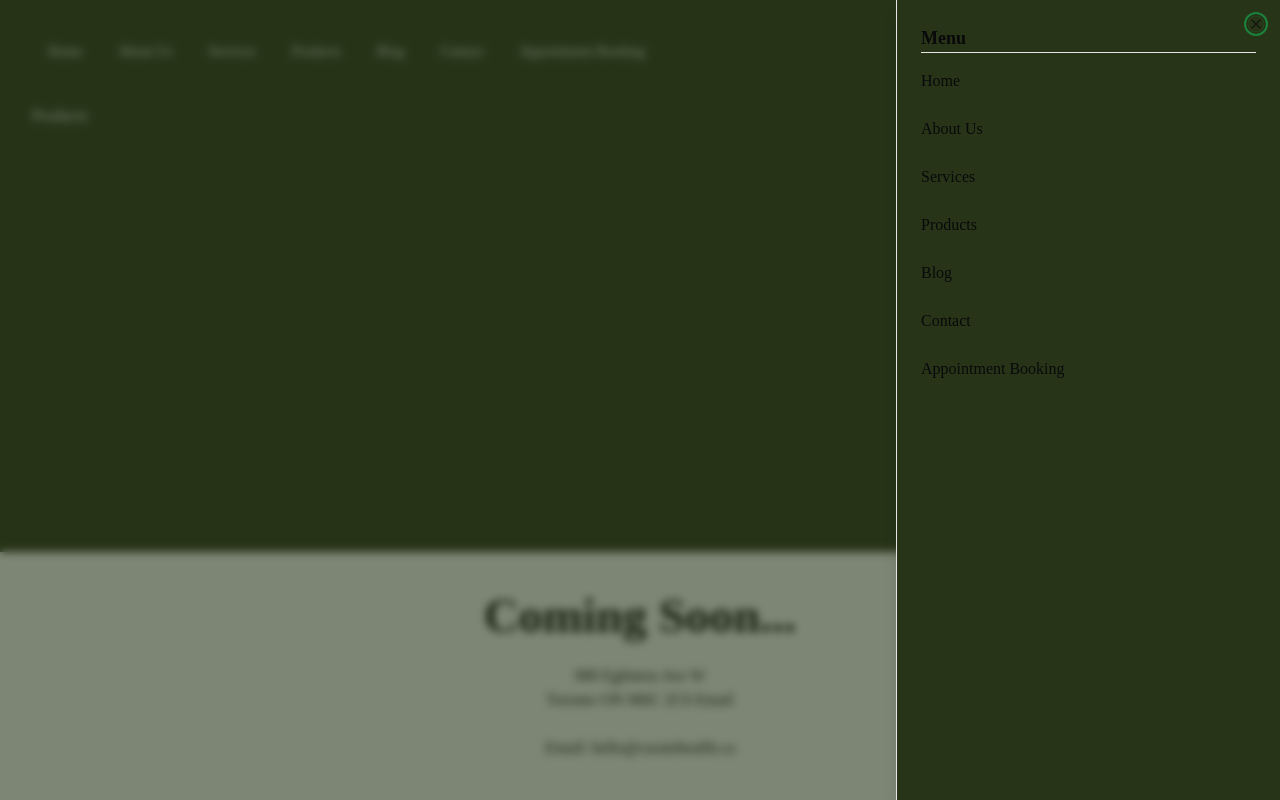
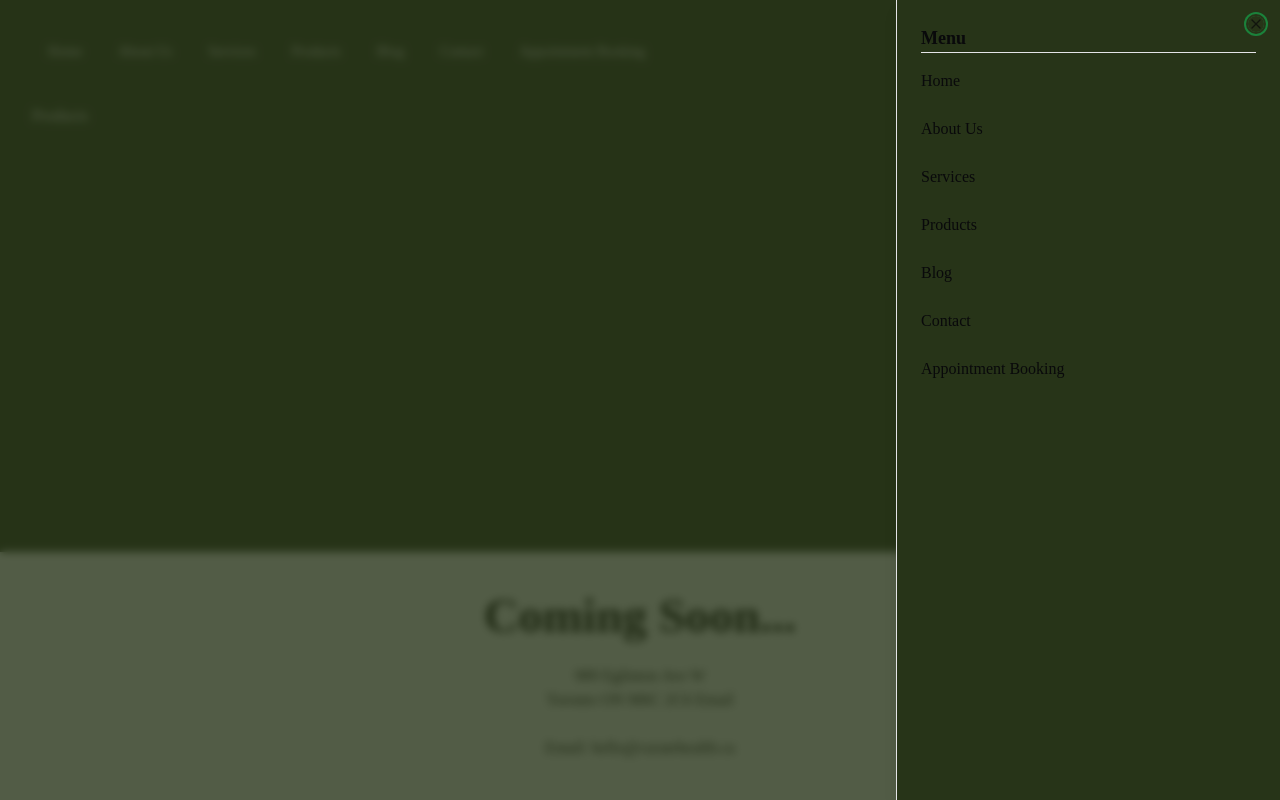
Before and after one commit to fnhan/curate-health, a Next.js app: page /products in a window 1280 px wide. Both pictures are taken after a click on the button 1204 px from the left and 52 px from the top of the page. Built offline with nearby package versions, Linux system fonts and the light colour scheme.

Commit message:
update sheet component to adjust width

```diff
--- a/components/ui/sheet.tsx
+++ b/components/ui/sheet.tsx
@@ -19,7 +19,7 @@ const SheetOverlay = React.forwardRef<
 >(({ className, ...props }, ref) => (
   <SheetPrimitive.Overlay
     className={cn(
-      'fixed inset-0 z-50 bg-primary/60 backdrop-blur-sm data-[state=open]:animate-in data-[state=closed]:animate-out data-[state=closed]:fade-out-0 data-[state=open]:fade-in-0',
+      'fixed inset-0 z-50 bg-background/80 backdrop-blur-sm data-[state=open]:animate-in data-[state=closed]:animate-out data-[state=closed]:fade-out-0 data-[state=open]:fade-in-0',
       className
     )}
     {...props}
@@ -36,7 +36,7 @@ const sheetVariants = cva(
         top: 'inset-x-0 top-0 border-b data-[state=closed]:slide-out-to-top data-[state=open]:slide-in-from-top',
         bottom:
           'inset-x-0 bottom-0 border-t data-[state=closed]:slide-out-to-bottom data-[state=open]:slide-in-from-bottom',
-        left: 'inset-y-0 left-0 h-full w-3/4 border-r data-[state=closed]:slide-out-to-left data-[state=open]:slide-in-from-left sm:max-w-sm',
+        left: 'inset-y-0 left-0 h-full w-3/4 border-r data-[state=closed]:slide-out-to-left data-[state=open]:slide-in-from-left sm:max-w-[416px]',
         right:
           'inset-y-0 right-0 h-full w-3/4  border-l data-[state=closed]:slide-out-to-right data-[state=open]:slide-in-from-right sm:max-w-sm',
       },
```
